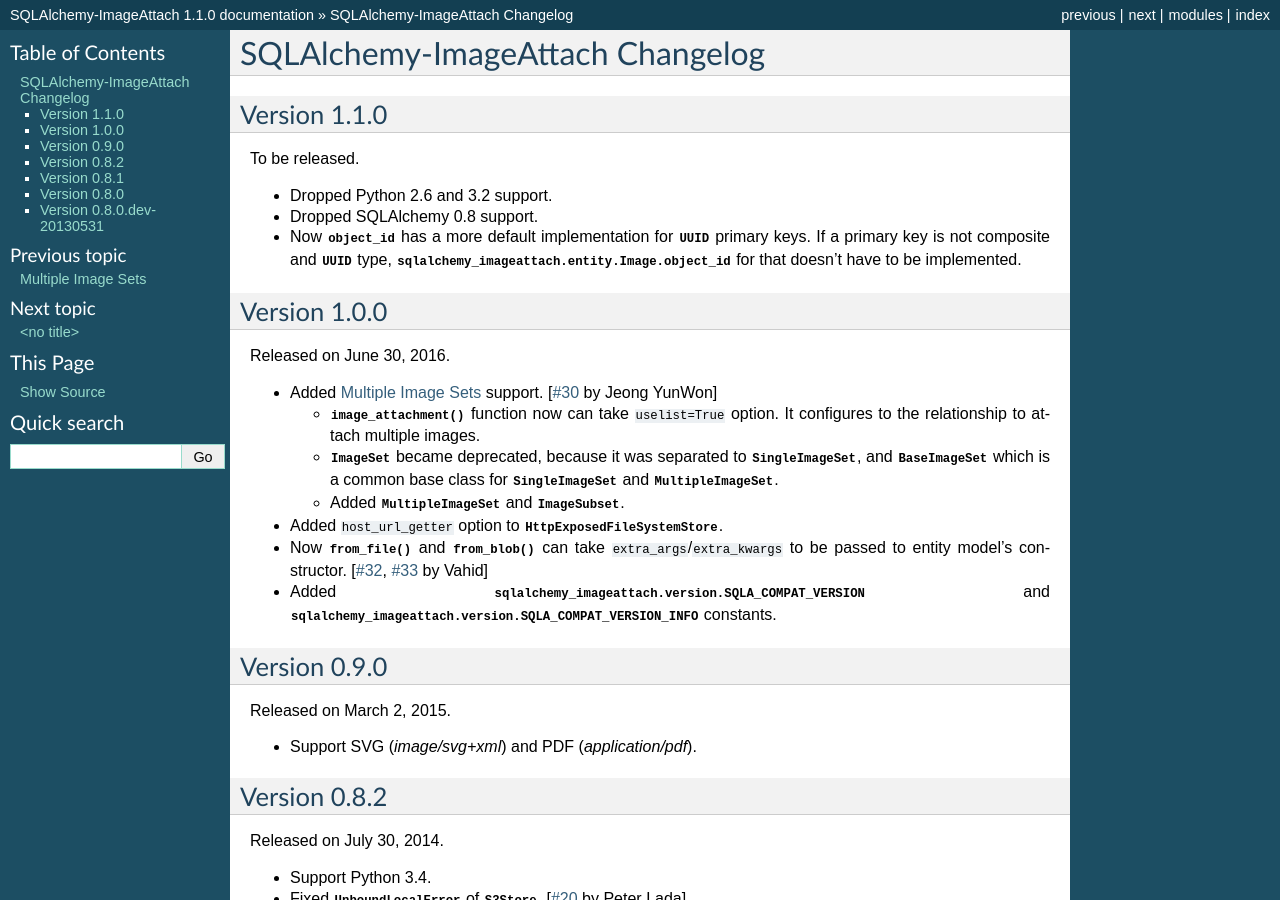
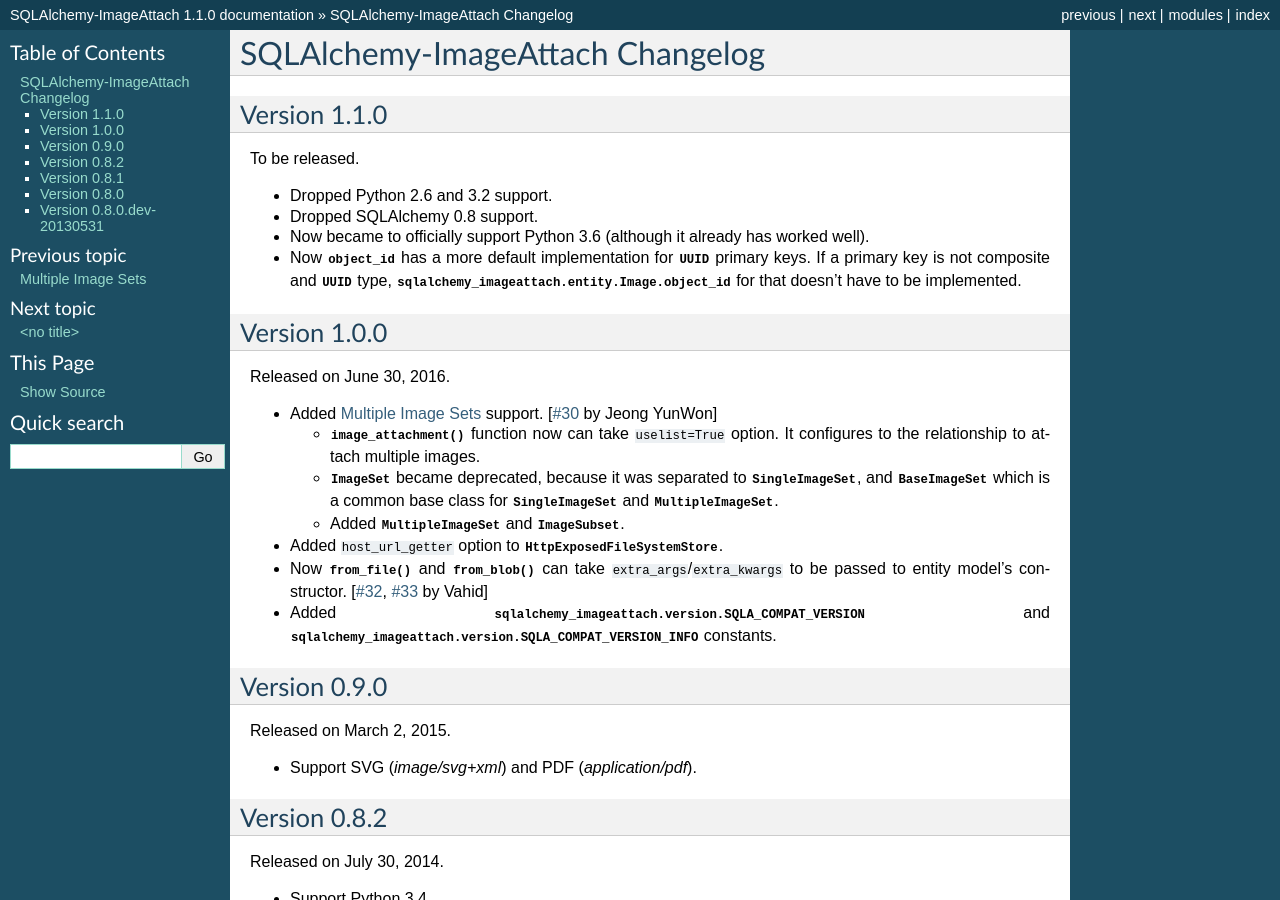
Before and after one commit to dahlia/sqlalchemy-imageattach, a Sphinx documentation site: the page built from docs/changes.rst, in a window 1280 px wide and 900 px high. Built offline with Sphinx 7.4.7, drawn with Linux system fonts in a browser that asks for light colours.

Commit message:
Officially support Python 3.6

```diff
--- a/README.rst
+++ b/README.rst
@@ -38,7 +38,7 @@
    Saved file are removed when the ongoing transaction has been rolled back.
 
 Tested on various environments
-   - Python versions: Python 2.7, 3.3--3.5, PyPy_
+   - Python versions: Python 2.7, 3.3 or higher, PyPy_
    - DBMS: PostgreSQL, MySQL, SQLite
    - SQLAlchemy: 0.9 or higher (tested on 0.9 to 1.1; see CI as well)
 
--- a/docs/changes.rst
+++ b/docs/changes.rst
@@ -8,6 +8,8 @@
 
 - Dropped Python 2.6 and 3.2 support.
 - Dropped SQLAlchemy 0.8 support.
+- Now became to officially support Python 3.6 (although it already has
+  worked well).
 - Now :attr:`~sqlalchemy_imageattach.entity.Image.object_id` has a more
   default implementation for :class:`~uuid.UUID` primary keys.
   If a primary key is not composite and :class:`~uuid.UUID` type,
--- a/setup.py
+++ b/setup.py
@@ -40,6 +40,7 @@
         'Programming Language :: Python :: 3.3',
         'Programming Language :: Python :: 3.4',
         'Programming Language :: Python :: 3.5',
+        'Programming Language :: Python :: 3.6',
         'Programming Language :: Python :: Implementation :: CPython',
         'Programming Language :: Python :: Implementation :: PyPy',
         'Programming Language :: Python :: Implementation :: Stackless',
```
Also changed, not shown: .travis.yml, 1 other file.
